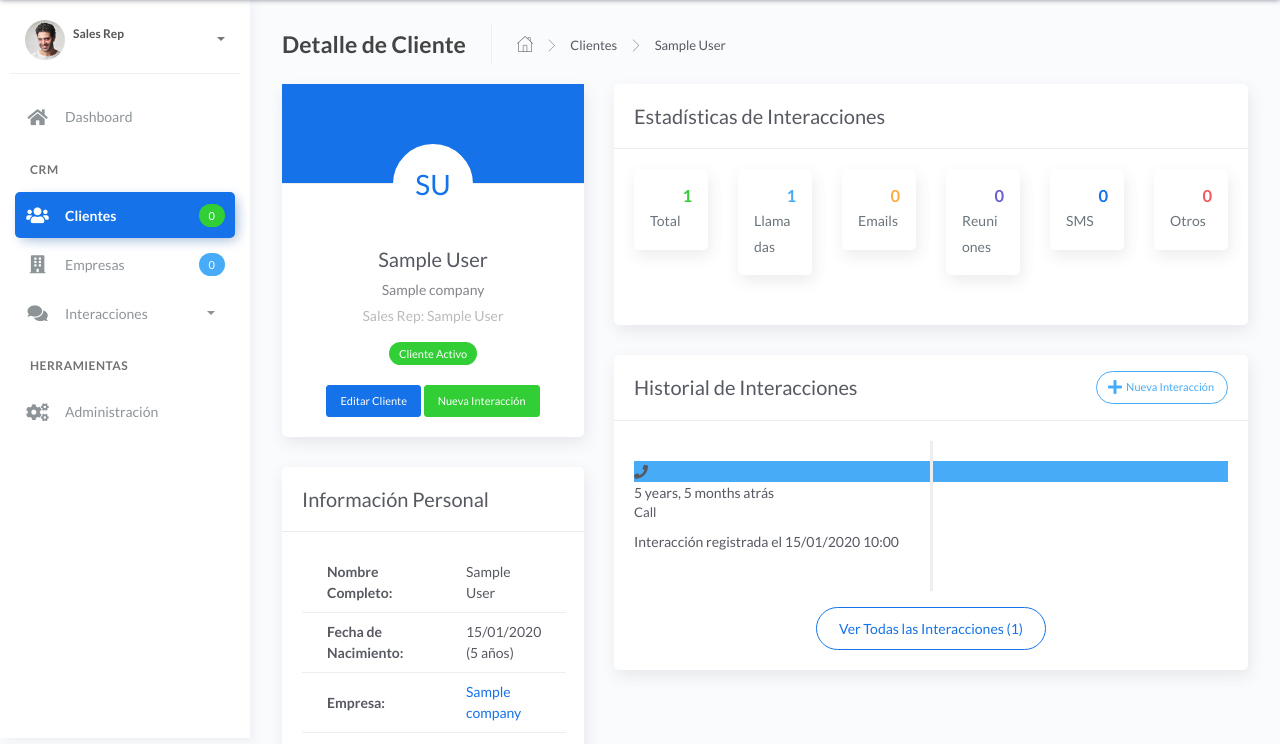
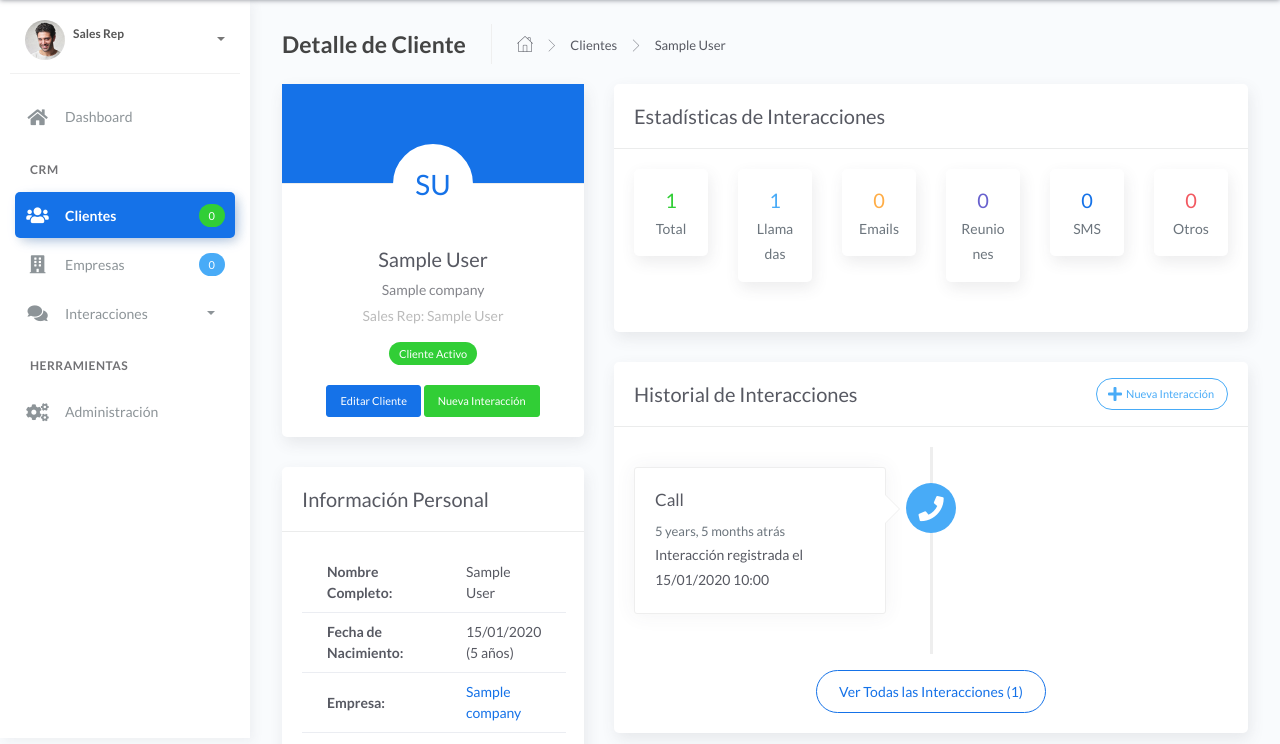
Before and after one commit to LucianolejandroUtp/django_app, a Django app: page /customers/1/ in a window 1280 px wide. Shown: the part 62-806 px from the top of the page. Run offline with Django 5.2, Linux system fonts and the light colour scheme; tables that the repository leaves empty hold one stand-in row (values such as "Sample post"); some libraries are stand-ins or nearby versions.

Commit message:
💡 style(customer): mejorar formato de cumpleaños y alineación de estadísticas
- Cambiar título de columna "Fecha Nac." a "Cumpleaños" en customer_list
- Actualizar formato de fecha a "February 5" con texto "Cumple X años"
- Corregir estructura de timeline usando sintaxis oficial de Atlantis
- Implementar layout consistente para estadísticas de interacciones
- Reemplazar timeline-item por estructura <ul><li> con timeline-badge
- Aplicar card-stats card-round para uniformidad visual
- Centrar números y etiquetas en todas las tarjetas de estadísticas
- Mantener colores distintivos (success, info, warning, secondary, primary, danger)

```diff
--- a/crm_app/templates/crm_app/customer_detail.html
+++ b/crm_app/templates/crm_app/customer_detail.html
@@ -118,73 +118,85 @@
             <div class="card-body">
                 <div class="row">
                     <div class="col-6 col-sm-4 col-lg-2">
-                        <div class="card">
-                            <div class="card-body p-3 text-center">
-                                <div class="text-right text-success">
-                                    <span class="h4 fw-bold">{{ interaction_stats.total_count|default:0 }}</span>
+                        <div class="card card-stats card-round">
+                            <div class="card-body p-3">
+                                <div class="row align-items-center">
+                                    <div class="col">
+                                        <div class="numbers text-center">
+                                            <h4 class="card-title text-success mb-0">{{ interaction_stats.total_count|default:0 }}</h4>
+                                            <p class="card-category text-muted">Total</p>
                                         </div>
-                                <div class="text-left">
-                                    <p class="text-muted mb-0">Total</p>
+                                    </div>
                                 </div>
                             </div>
                         </div>
                     </div>
                     <div class="col-6 col-sm-4 col-lg-2">
-                        <div class="card">
-                            <div class="card-body p-3 text-center">
-                                <div class="text-right text-info">
-                                    <span class="h4 fw-bold">{{ interaction_stats.call_count|default:0 }}</span>
+                        <div class="card card-stats card-round">
+                            <div class="card-body p-3">
+                                <div class="row align-items-center">
+                                    <div class="col">
+                                        <div class="numbers text-center">
+                                            <h4 class="card-title text-info mb-0">{{ interaction_stats.call_count|default:0 }}</h4>
+                                            <p class="card-category text-muted">Llamadas</p>
                                         </div>
-                                <div class="text-left">
-                                    <p class="text-muted mb-0">Llamadas</p>
+                                    </div>
                                 </div>
                             </div>
                         </div>
                     </div>
                     <div class="col-6 col-sm-4 col-lg-2">
-                        <div class="card">
-                            <div class="card-body p-3 text-center">
-                                <div class="text-right text-warning">
-                                    <span class="h4 fw-bold">{{ interaction_stats.email_count|default:0 }}</span>
+                        <div class="card card-stats card-round">
+                            <div class="card-body p-3">
+                                <div class="row align-items-center">
+                                    <div class="col">
+                                        <div class="numbers text-center">
+                                            <h4 class="card-title text-warning mb-0">{{ interaction_stats.email_count|default:0 }}</h4>
+                                            <p class="card-category text-muted">Emails</p>
                                         </div>
-                                <div class="text-left">
-                                    <p class="text-muted mb-0">Emails</p>
+                                    </div>
                                 </div>
                             </div>
                         </div>
                     </div>
                     <div class="col-6 col-sm-4 col-lg-2">
-                        <div class="card">
-                            <div class="card-body p-3 text-center">
-                                <div class="text-right text-secondary">
-                                    <span class="h4 fw-bold">{{ interaction_stats.meeting_count|default:0 }}</span>
+                        <div class="card card-stats card-round">
+                            <div class="card-body p-3">
+                                <div class="row align-items-center">
+                                    <div class="col">
+                                        <div class="numbers text-center">
+                                            <h4 class="card-title text-secondary mb-0">{{ interaction_stats.meeting_count|default:0 }}</h4>
+                                            <p class="card-category text-muted">Reuniones</p>
                                         </div>
-                                <div class="text-left">
-                                    <p class="text-muted mb-0">Reuniones</p>
+                                    </div>
                                 </div>
                             </div>
                         </div>
                     </div>
                     <div class="col-6 col-sm-4 col-lg-2">
-                        <div class="card">
-                            <div class="card-body p-3 text-center">
-                                <div class="text-right text-primary">
-                                    <span class="h4 fw-bold">{{ interaction_stats.sms_count|default:0 }}</span>
+                        <div class="card card-stats card-round">
+                            <div class="card-body p-3">
+                                <div class="row align-items-center">
+                                    <div class="col">
+                                        <div class="numbers text-center">
+                                            <h4 class="card-title text-primary mb-0">{{ interaction_stats.sms_count|default:0 }}</h4>
+                                            <p class="card-category text-muted">SMS</p>
                                         </div>
-                                <div class="text-left">
-                                    <p class="text-muted mb-0">SMS</p>
+                                    </div>
                                 </div>
                             </div>
                         </div>
                     </div>
                     <div class="col-6 col-sm-4 col-lg-2">
-                        <div class="card">
-                            <div class="card-body p-3 text-center">
-                                <div class="text-right text-danger">
-                                    <span class="h4 fw-bold">{{ interaction_stats.other_count|default:0 }}</span>
+                        <div class="card card-stats card-round">
+                            <div class="card-body p-3">
+                                <div class="row align-items-center">
+                                    <div class="col">
+                                        <div class="numbers text-center">
+                                            <h4 class="card-title text-danger mb-0">{{ interaction_stats.other_count|default:0 }}</h4>
+                                            <p class="card-category text-muted">Otros</p>
                                         </div>
-                                <div class="text-left">
-                                    <p class="text-muted mb-0">Otros</p>
+                                    </div>
                                 </div>
                             </div>
                         </div>
@@ -208,15 +220,15 @@
                 </div>
             </div>
             <div class="card-body">
-                <div class="timeline">
+                <ul class="timeline">
                     {% for interaction in recent_interactions %}
-                    <div class="timeline-item">
-                        <div class="timeline-item-icon
-                            {% if interaction.interaction_type == 'Call' %}bg-info
-                            {% elif interaction.interaction_type == 'Email' %}bg-warning
-                            {% elif interaction.interaction_type == 'Meeting' %}bg-success
-                            {% elif interaction.interaction_type == 'SMS' %}bg-primary
-                            {% else %}bg-secondary{% endif %}">
+                    <li{% if forloop.counter|divisibleby:2 %} class="timeline-inverted"{% endif %}>
+                        <div class="timeline-badge
+                            {% if interaction.interaction_type == 'Call' %}info
+                            {% elif interaction.interaction_type == 'Email' %}warning
+                            {% elif interaction.interaction_type == 'Meeting' %}success
+                            {% elif interaction.interaction_type == 'SMS' %}primary
+                            {% else %}secondary{% endif %}">
                             {% if interaction.interaction_type == 'Call' %}
                                 <i class="fas fa-phone"></i>
                             {% elif interaction.interaction_type == 'Email' %}
@@ -233,25 +245,31 @@
                                 <i class="fas fa-comment"></i>
                             {% endif %}
                         </div>
-                        <div class="timeline-item-content">
-                            <div class="timeline-item-time">{{ interaction.interaction_date|timesince }} atrás</div>
-                            <h6 class="timeline-item-title">{{ interaction.interaction_type }}</h6>
-                            <p class="timeline-item-desc">
-                                Interacción registrada el {{ interaction.interaction_date|date:"d/m/Y H:i" }}
+                        <div class="timeline-panel">
+                            <div class="timeline-heading">
+                                <h6 class="timeline-title">{{ interaction.interaction_type }}</h6>
+                                <small class="text-muted">{{ interaction.interaction_date|timesince }} atrás</small>
+                            </div>
+                            <div class="timeline-body">
+                                <p>Interacción registrada el {{ interaction.interaction_date|date:"d/m/Y H:i" }}</p>
                                 {% if not interaction.is_active %}
-                                    <span class="badge badge-danger ml-2">Inactiva</span>
+                                    <span class="badge badge-danger">Inactiva</span>
                                 {% endif %}
-                            </p>
                             </div>
                         </div>
+                    </li>
                     {% empty %}
+                    <li>
+                        <div class="timeline-panel">
                             <div class="text-center py-4">
                                 <i class="fas fa-comments fa-3x text-muted mb-3"></i>
                                 <h5 class="text-muted">No hay interacciones registradas</h5>
                                 <p class="text-muted">Las interacciones aparecerán aquí cuando se registren.</p>
                             </div>
+                        </div>
+                    </li>
                     {% endfor %}
-                </div>
+                </ul>
 
                 {% if recent_interactions %}
                 <div class="text-center mt-3">
```
Also changed, not shown: crm_app/templates/crm_app/customer_list.html (+4 -4 lines). Lines whose indentation alone changed are shown as unchanged.
